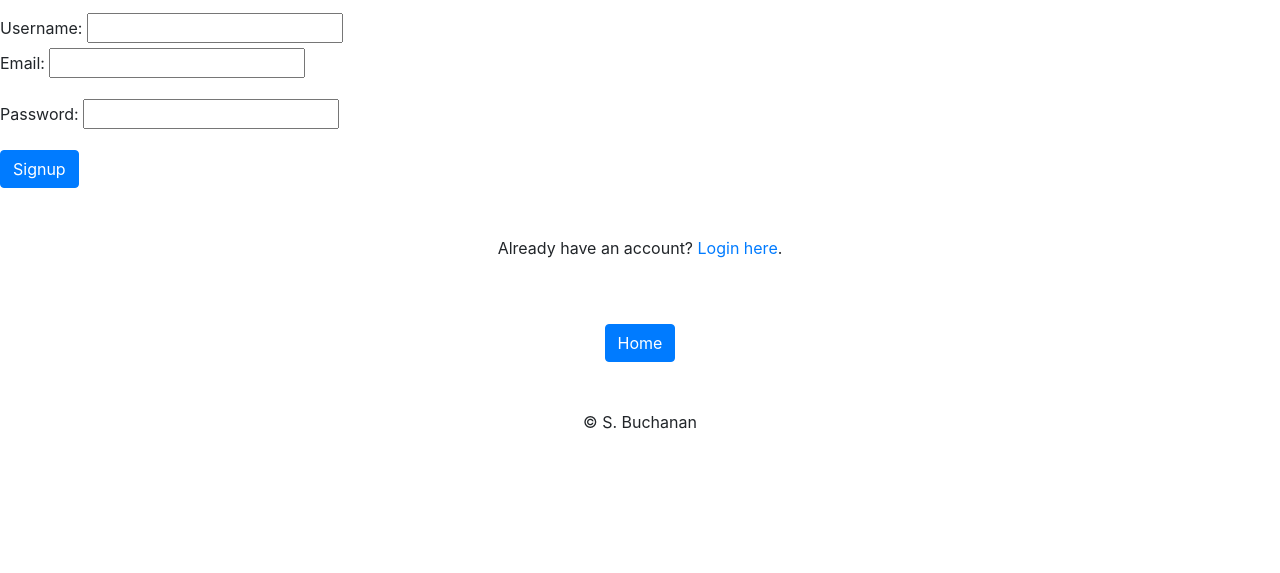
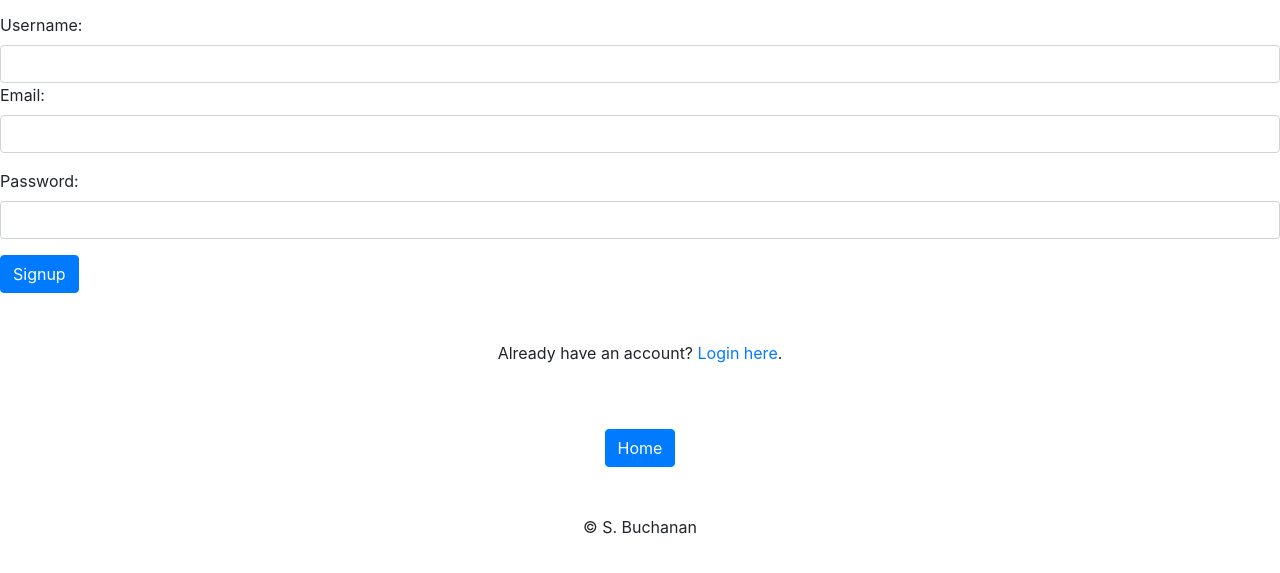
Before and after one commit to Buchatech/dadjokes-with-user-auth, a website: page features/signup/signup.html in a window 1280 px wide. Shown: the part 51-624 px from the top of the page. Drawn offline with nearby package versions, Linux system fonts and the light colour scheme.

Commit message:
Add files via upload

```diff
--- a/features/signup/signup.html
+++ b/features/signup/signup.html
@@ -12,13 +12,13 @@
     <form id="signupForm">
     <div class="form-group"></div>
         <label for="username">Username:</label>
-        <input type="text" id="username" name="username" required>
+        <input type="text" class="form-control" id="username" name="username" required>
     <div class="form-group">
         <label for="email">Email:</label>
-        <input type="email" id="email" name="email" required>
+        <input type="email" class="form-control" id="email" name="email" required>
     <div class="form-group"></div>
         <label for="password">Password:</label>
-        <input type="password" id="password" name="password" required>
+        <input type="password" class="form-control" id="password" name="password" required>
     </div>
         <button type="submit" class="btn btn-primary">Signup</button>
     </form>
```
